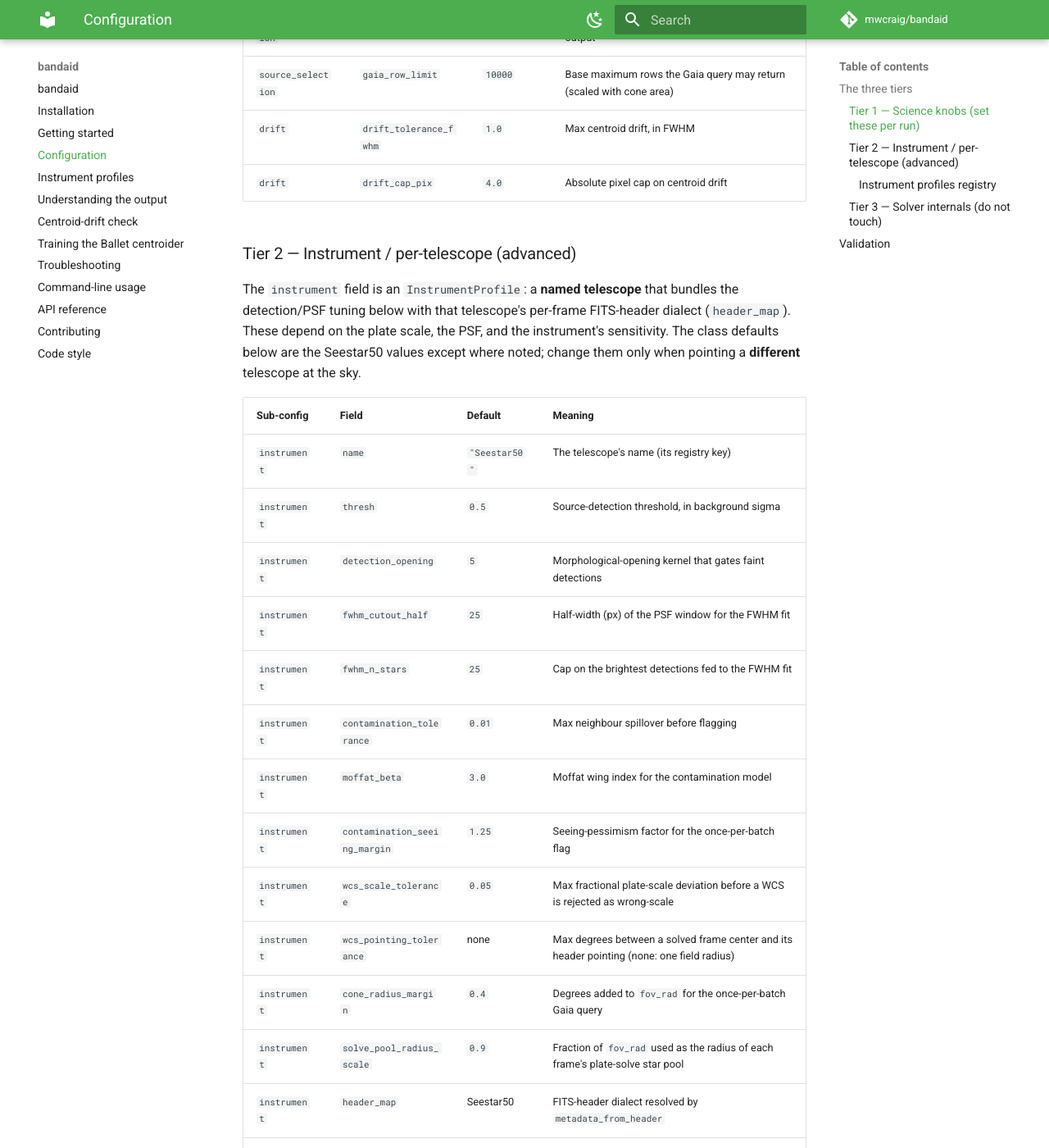
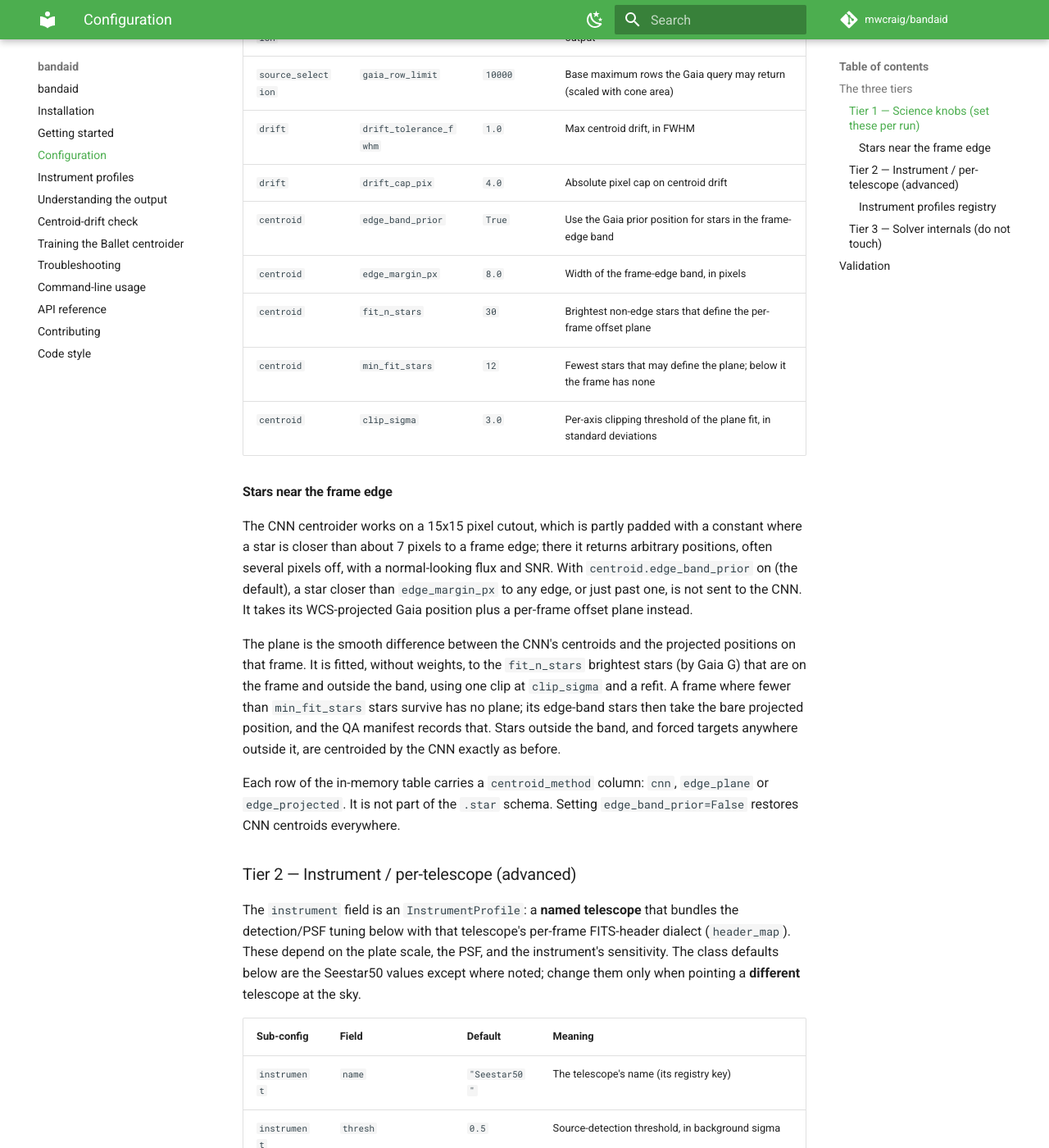
Before and after one commit to mwcraig/bandaid, an MkDocs documentation site: the page built from docs/configuration.md, in a window 1280 px wide and 1400 px high, scrolled down 1430 px. Shown: the whole window at 82% size. Built offline with MkDocs 1.6.1 and Material for MkDocs 9.7.7, drawn with Linux system fonts in a browser that asks for light colours; comment, search, counter and statistics services are not loaded.

Commit message:
Document the edge-band prior and its outputs
Claude-Session: https://claude.ai/code/session_01T4bLEhiRzyCdhPVMoWXHEf

```diff
--- a/docs/configuration.md
+++ b/docs/configuration.md
@@ -43,17 +43,43 @@ The knobs fall into three groups by how safe they are to change.
 
 These are ordinary analysis choices and are safe to set for any run.
 
-| Sub-config         | Field                    | Default  | Meaning                                                             |
-| ------------------ | ------------------------ | -------- | ------------------------------------------------------------------- |
-| `apertures`        | `radii`                  | `(1.0,)` | Aperture radii, in units of FWHM                                    |
-| `apertures`        | `gap`                    | `4.0`    | FWHM gap between largest aperture and annulus                       |
-| `apertures`        | `annulus_width`          | `3.0`    | Radial width of the background annulus, in FWHM                     |
-| `source_selection` | `gaia_mag_limit`         | `15.0`   | Magnitude limit for the photometry targets                          |
-| `source_selection` | `contaminant_mag_offset` | `3.0`    | Contaminant-catalog depth below `gaia_mag_limit`                    |
-| `source_selection` | `min_snr`                | `2.0`    | Minimum SNR a star must have to reach the output                    |
-| `source_selection` | `gaia_row_limit`         | `10000`  | Base maximum rows the Gaia query may return (scaled with cone area) |
-| `drift`            | `drift_tolerance_fwhm`   | `1.0`    | Max centroid drift, in FWHM                                         |
-| `drift`            | `drift_cap_pix`          | `4.0`    | Absolute pixel cap on centroid drift                                |
+| Sub-config         | Field                    | Default  | Meaning                                                              |
+| ------------------ | ------------------------ | -------- | -------------------------------------------------------------------- |
+| `apertures`        | `radii`                  | `(1.0,)` | Aperture radii, in units of FWHM                                     |
+| `apertures`        | `gap`                    | `4.0`    | FWHM gap between largest aperture and annulus                        |
+| `apertures`        | `annulus_width`          | `3.0`    | Radial width of the background annulus, in FWHM                      |
+| `source_selection` | `gaia_mag_limit`         | `15.0`   | Magnitude limit for the photometry targets                           |
+| `source_selection` | `contaminant_mag_offset` | `3.0`    | Contaminant-catalog depth below `gaia_mag_limit`                     |
+| `source_selection` | `min_snr`                | `2.0`    | Minimum SNR a star must have to reach the output                     |
+| `source_selection` | `gaia_row_limit`         | `10000`  | Base maximum rows the Gaia query may return (scaled with cone area)  |
+| `drift`            | `drift_tolerance_fwhm`   | `1.0`    | Max centroid drift, in FWHM                                          |
+| `drift`            | `drift_cap_pix`          | `4.0`    | Absolute pixel cap on centroid drift                                 |
+| `centroid`         | `edge_band_prior`        | `True`   | Use the Gaia prior position for stars in the frame-edge band         |
+| `centroid`         | `edge_margin_px`         | `8.0`    | Width of the frame-edge band, in pixels                              |
+| `centroid`         | `fit_n_stars`            | `30`     | Brightest non-edge stars that define the per-frame offset plane      |
+| `centroid`         | `min_fit_stars`          | `12`     | Fewest stars that may define the plane; below it the frame has none  |
+| `centroid`         | `clip_sigma`             | `3.0`    | Per-axis clipping threshold of the plane fit, in standard deviations |
+
+#### Stars near the frame edge
+
+The CNN centroider works on a 15x15 pixel cutout, which is partly padded with a
+constant where a star is closer than about 7 pixels to a frame edge; there it
+returns arbitrary positions, often several pixels off, with a normal-looking flux
+and SNR. With `centroid.edge_band_prior` on (the default), a star closer than
+`edge_margin_px` to any edge, or just past one, is not sent to the CNN. It takes
+its WCS-projected Gaia position plus a per-frame offset plane instead.
+
+The plane is the smooth difference between the CNN's centroids and the projected
+positions on that frame. It is fitted, without weights, to the `fit_n_stars`
+brightest stars (by Gaia G) that are on the frame and outside the band, using one
+clip at `clip_sigma` and a refit. A frame where fewer than `min_fit_stars` stars
+survive has no plane; its edge-band stars then take the bare projected position,
+and the QA manifest records that. Stars outside the band, and forced targets
+anywhere outside it, are centroided by the CNN exactly as before.
+
+Each row of the in-memory table carries a `centroid_method` column: `cnn`,
+`edge_plane` or `edge_projected`. It is not part of the `.star` schema. Setting
+`edge_band_prior=False` restores CNN centroids everywhere.
 
 ### Tier 2 — Instrument / per-telescope (advanced)
 
```
Also changed, not shown: CHANGELOG.md (+18 -0 lines), docs/outputs.md (+25 -18 lines).
